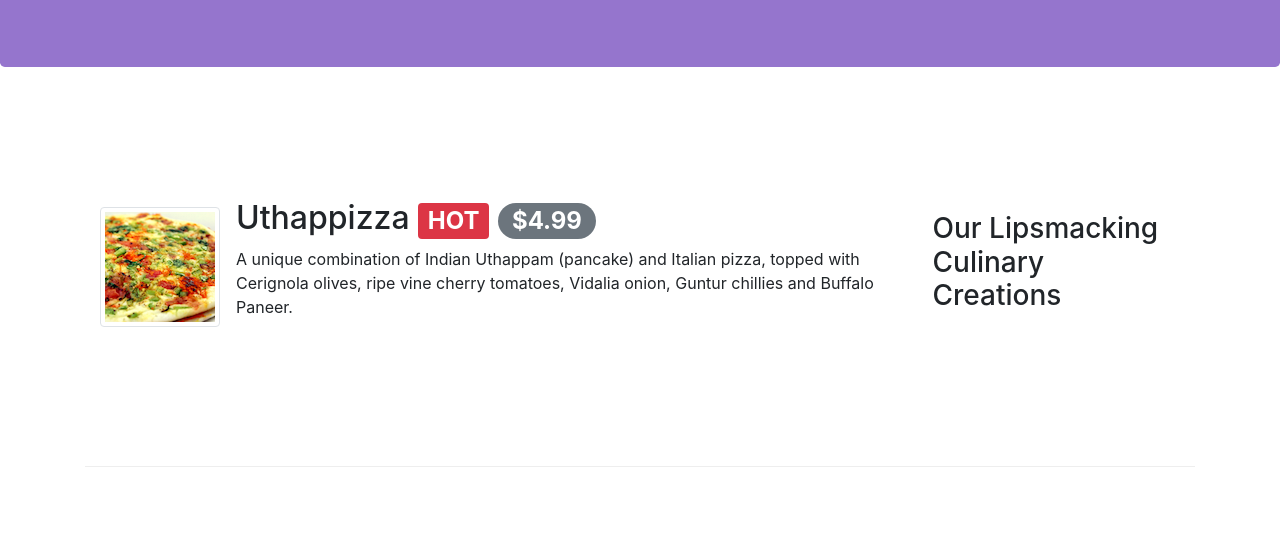
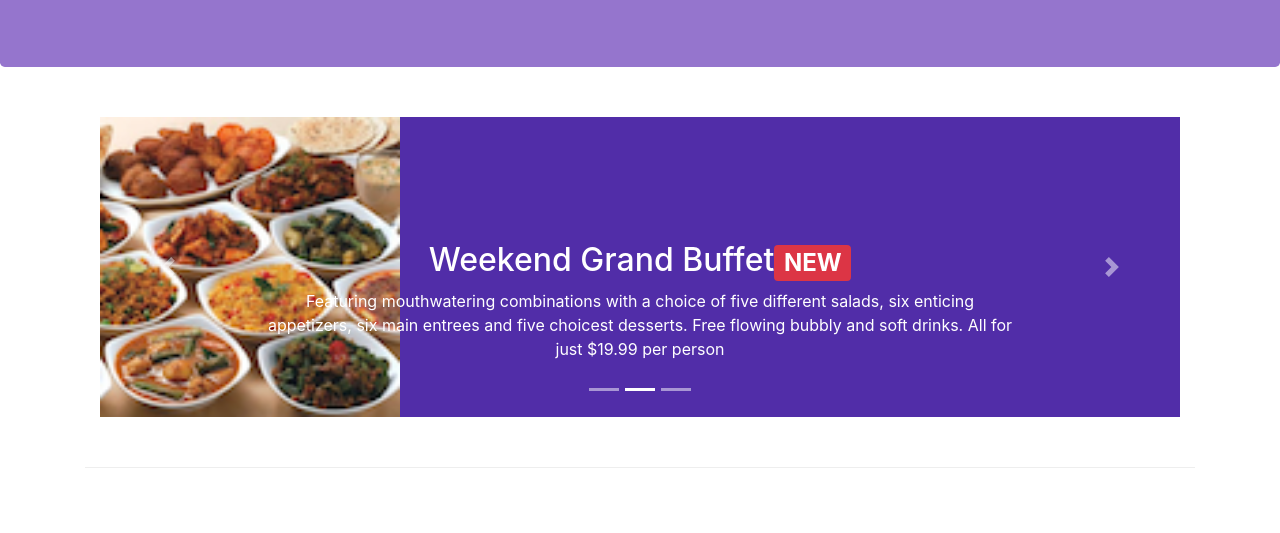
Before and after one commit to joescaos/confusion, a website: page index.html in a window 1280 px wide. Both pictures are taken after a click on the link 105 px from the left and 28 px from the top of the page. Shown: the part 267-800 px from the top of the page. Drawn offline with nearby package versions, Linux system fonts and the light colour scheme.

Commit message:
carousel

```diff
--- a/css/styles.css
+++ b/css/styles.css
@@ -44,3 +44,18 @@ body{
     border-bottom: 1px solid #ddd;
     padding: 10px;
 }
+
+.carousel {
+    background:#512DA8;
+}
+
+.carousel-item {
+  height: 300px;
+}
+
+.carousel-item img {
+    position: absolute;
+    top: 0;
+    left: 0;
+    min-height: 300px;
+}
--- a/index.html
+++ b/index.html
@@ -105,6 +105,54 @@
     </header>
 
     <div class="container">
+        <div class="row row-content">
+            <div class="col">
+                <div class="carousel slide" id="mycarousel" data-ride="carousel">
+                    <div class="carousel-inner">
+                        <div class="carousel-item active">
+                            <img src="img/uthappizza.png" alt="Uthappizza" class="d-block img-fluid">
+                            <div class="carousel-caption d-none d-md-block">
+                                <h2>Uthappizza <span class="badge badge-danger">HOT</span>
+                                <span class="badge badge-pill badge-default">$4.99</span></h2>
+                                <p class="d-none d-sm-block">A unique combination of Indian Uthappam (pancake) and Italian pizza, topped with Cerignola olives,
+                                    ripe vine cherry tomatoes, Vidalia onion, Guntur chillies and Buffalo Paneer.</p>
+                            </div>
+                        </div>
+                        <div class="carousel-item">
+                            <img src="img/buffet.png" alt="buffet" class="d-block img-fluid">
+                            <div class="carousel-caption d-none d-md-block">
+                                <h2>Weekend Grand Buffet<span class="badge badge-danger">NEW</span></h2>
+                                <p class="d-none d-sm-block">Featuring mouthwatering combinations with a choice of five different salads,
+                                    six enticing appetizers, six main entrees and five choicest desserts. Free flowing bubbly and soft drinks.
+                                    All for just $19.99 per person</p>
+                            </div>
+                        </div>
+                        <div class="carousel-item">
+                            <img src="img/alberto.png" alt="alberto" class="d-block img-fluid">
+                            <div class="carousel-caption d-none d-md-block">
+                                <h2 class="mt-0">Alberto Somayya</h2>
+                                <h4>Executive Chef</h4>
+                                <p class="d-none d-sm-block">Award winning three-star Michelin chef with wide International experience having worked closely with whos-who in the culinary world,
+                                    he specializes in creating mouthwatering Indo-Italian fusion experiences. </p>
+                            </div>
+                        </div>
+                        <ol class="carousel-indicators">
+                            <li data-target="#mycarousel" data-slide-to="0" class="active"></li>
+                            <li data-target="#mycarousel" data-slide-to="1"></li>
+                            <li data-target="#mycarousel" data-slide-to="2"></li>
+                        </ol>
+                    </div>
+
+                </div>
+                <a class="carousel-control-prev" href="#mycarousel" role="button" data-slide="prev">
+                    <span class="carousel-control-prev-icon"></span>
+                </a>
+                <a class="carousel-control-next" href="#mycarousel" role="button" data-slide="next">
+                    <span class="carousel-control-next-icon"></span>
+                </a>
+            </div>
+
+        </div>
         <div class="row row-content align-items-center">
             <div class="col-12 col-sm-4  order-sm-last col-md-3">
                 <h3>Our Lipsmacking Culinary Creations</h3>
@@ -117,8 +165,8 @@
                         <h2 class="mt-0">Uthappizza <span class="badge badge-danger">HOT</span>
                             <span class="badge badge-pill badge-secondary">$4.99</span>
                         </h2>
-                <p class="d-none d-sm-block">A unique combination of Indian Uthappam (pancake) and Italian pizza, topped with Cerignola olives,
-                    ripe vine cherry tomatoes, Vidalia onion, Guntur chillies and Buffalo Paneer.</p>
+                        <p class="d-none d-sm-block">A unique combination of Indian Uthappam (pancake) and Italian pizza, topped with Cerignola olives,
+                        ripe vine cherry tomatoes, Vidalia onion, Guntur chillies and Buffalo Paneer.</p>
                     </div>
                 </div>
             </div>
```
